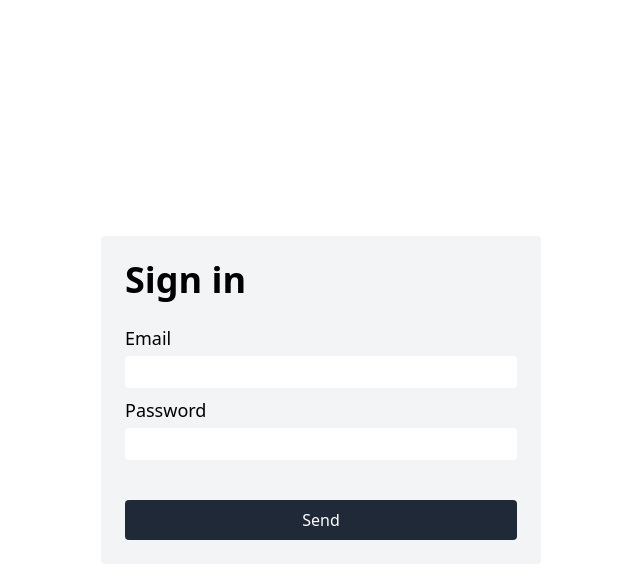
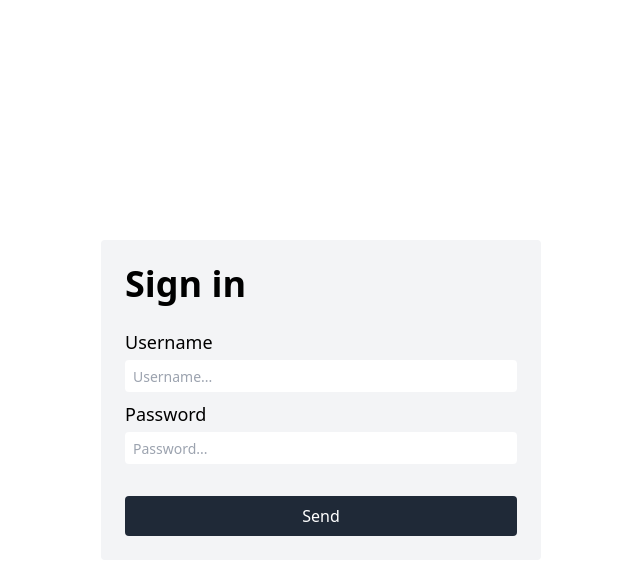
Before and after one commit to sergiopmdeveloper/dj-genesis, a Django app: page /sign-in in a window 1280 px wide. Shown: the top 579 px of the page, without its empty margins (319-959 px from the left). Run offline with Django 5.2, Linux system fonts and the light colour scheme; style sheets or scripts are compiled from the project's sources.

Commit message:
style: modify different aspects of the templates

```diff
--- a/auth/views.py
+++ b/auth/views.py
@@ -21,13 +21,13 @@ def sign_in(request: HttpRequest) -> HttpResponse:
     """
 
     if request.method == "POST" and request.htmx:
-        email = request.POST.get("email")
+        username = request.POST.get("username")
         password = request.POST.get("password")
 
         errors = []
 
-        if not email:
-            errors.append("Email is required")
+        if not username:
+            errors.append("Username is required")
 
         if not password:
             errors.append("Password is required")
--- a/templates/auth/sign-in.html
+++ b/templates/auth/sign-in.html
@@ -12,20 +12,20 @@
                 {% csrf_token %}
 
                 <div class="flex flex-col gap-1">
-                    <label class="text-lg" for="email">Email</label>
-                    <input class="w-full h-8 pl-2 rounded focus:border-gray-800" name="email" id="email"
-                        autocomplete="email">
+                    <label class="text-lg" for="username">Username</label>
+                    <input class="w-full h-8 text-sm pl-2 rounded focus:outline-gray-800" name="username" id="username"
+                        autocomplete="username" placeholder="Username...">
                 </div>
 
                 <div class="flex flex-col gap-1">
                     <label class="text-lg" for="password">Password</label>
-                    <input class="w-full h-8 pl-2 rounded focus:border-gray-800" name="password" id="password"
-                        autocomplete="current-password">
+                    <input class="w-full h-8 text-sm pl-2 rounded focus:outline-gray-800" type="password"
+                        name="password" id="password" autocomplete="current-password" placeholder="Password...">
                 </div>
 
                 <div id="errors"></div>
 
-                <button class="text-white bg-gray-800 mt-6 py-2 rounded hover:brightness-125"
+                <button class="text-white bg-gray-800 mt-4 py-2 rounded hover:brightness-125"
                     type="submit">Send</button>
             </form>
         </div>
```
